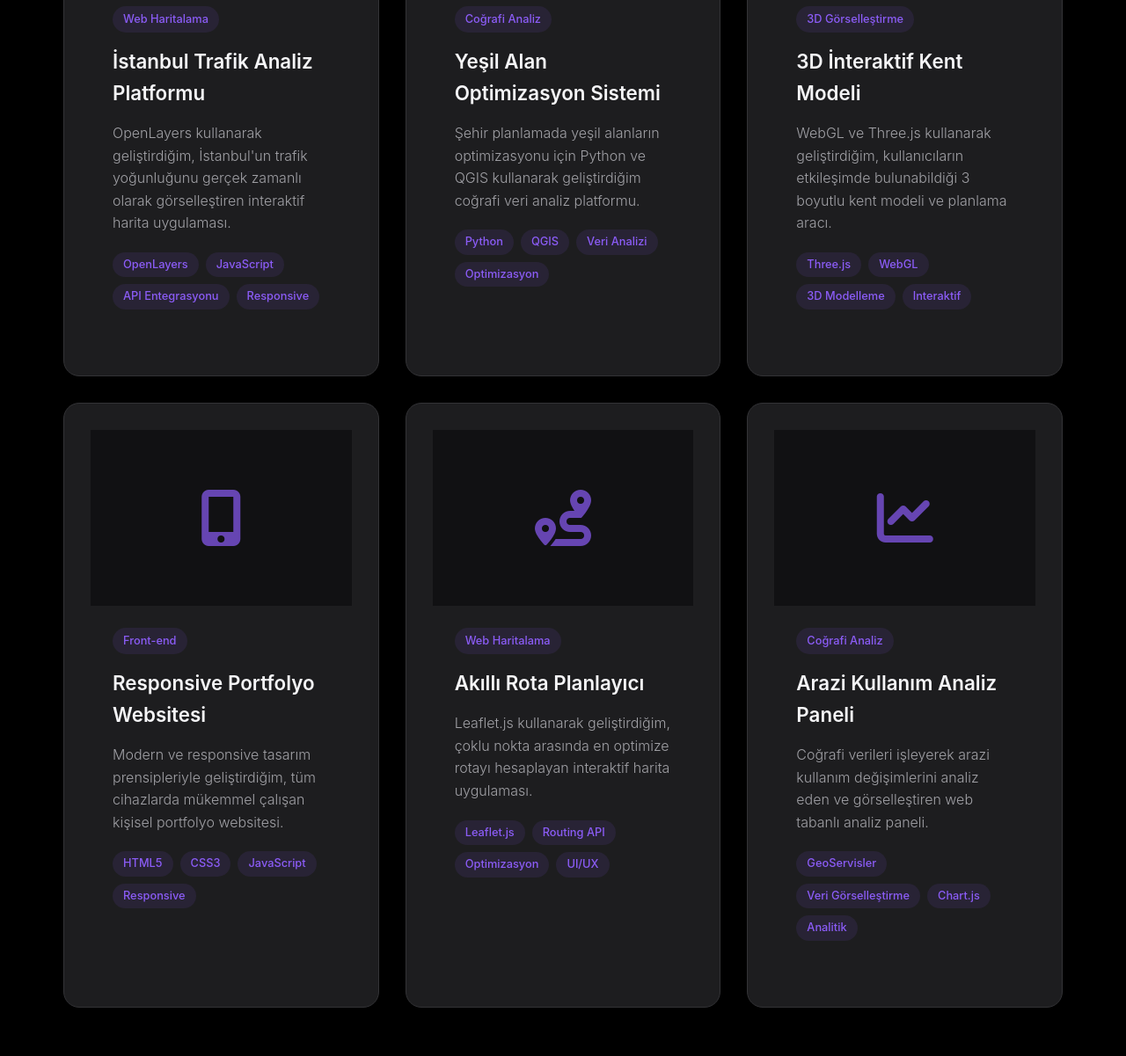
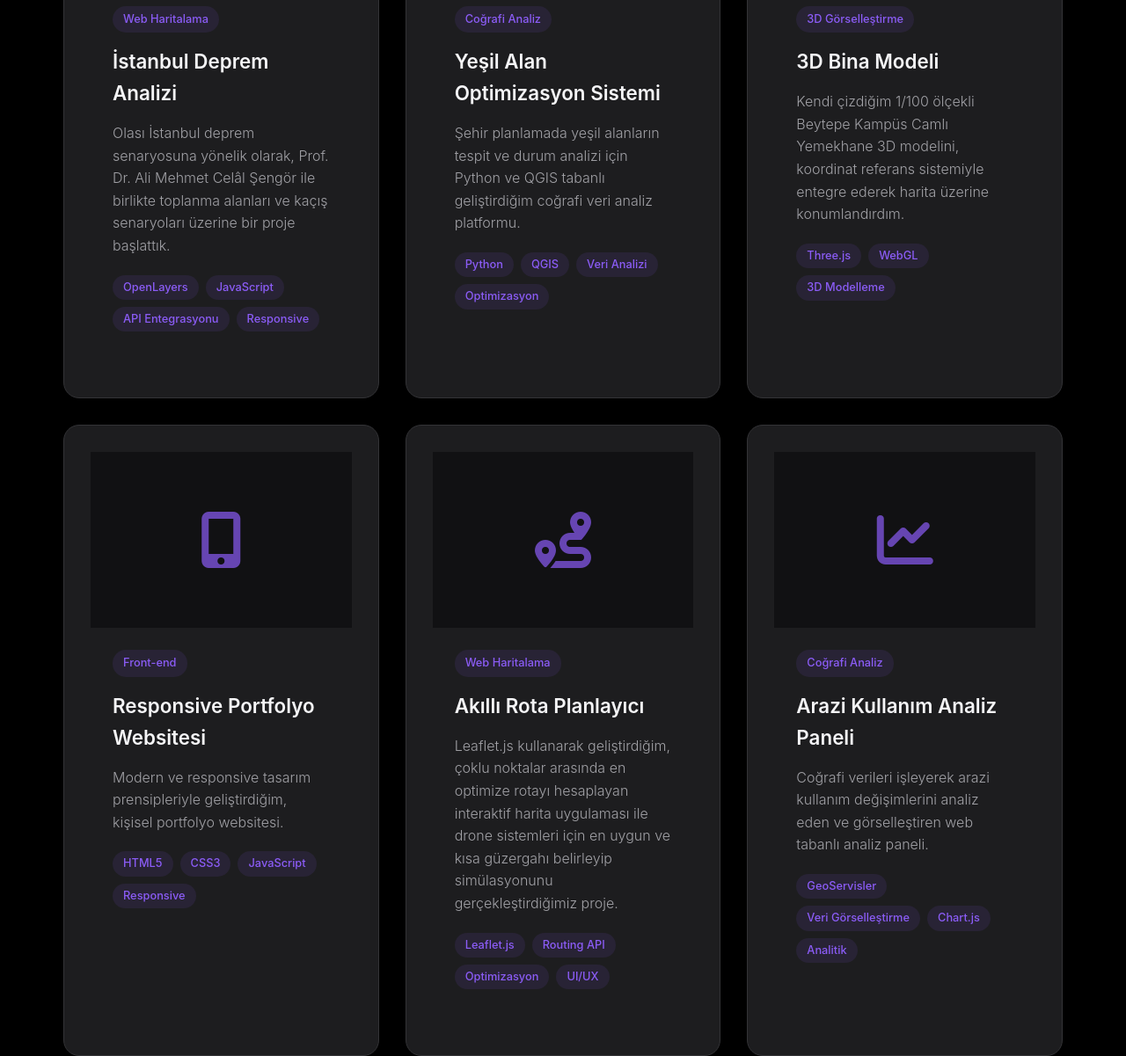
Before and after one commit to GMT-458-Web-GIS/personal-web-page-enesvta, a plain HTML site: page odev/projelerim.html in a window 1280 px wide. Shown: the part 740-1941 px from the top of the page at 88% size. Drawn offline with Linux system fonts and the light colour scheme.

Commit message:
Update project descriptions and titles in HTML123

```diff
--- a/odev/projelerim.html
+++ b/odev/projelerim.html
@@ -23,7 +23,7 @@
         <section id="projects">
             <div class="projects-header">
                 <h1>Projelerim</h1>
-                <p>Harita mühendisliği ve web teknolojilerini birleştiren yenilikçi projelerim. Aşağıda kategorilere göre filtreleyebilirsiniz.</p>
+                <p>Harita mühendisliği ve web teknolojilerini birleştiren  projelerim. Aşağıda kategorilere göre filtreleyebilirsiniz.</p>
             </div>
 
             <div class="projects-filter">
@@ -42,10 +42,10 @@
                     </div>
                     <div class="project-content">
                         <span class="project-category">Web Haritalama</span>
-                        <h3 class="project-title">İstanbul Trafik Analiz Platformu</h3>
+                        <h3 class="project-title">İstanbul Deprem Analizi</h3>
                         <p class="project-description">
-                            OpenLayers kullanarak geliştirdiğim, İstanbul'un trafik yoğunluğunu
-                            gerçek zamanlı olarak görselleştiren interaktif harita uygulaması.
+                            Olası İstanbul deprem senaryosuna yönelik olarak, Prof. Dr. Ali Mehmet Celâl Şengör ile birlikte toplanma alanları ve kaçış senaryoları üzerine bir proje başlattık.
+
                         </p>
                         <div class="project-tags">
                             <span class="project-tag">OpenLayers</span>
@@ -65,8 +65,8 @@
                         <span class="project-category">Coğrafi Analiz</span>
                         <h3 class="project-title">Yeşil Alan Optimizasyon Sistemi</h3>
                         <p class="project-description">
-                            Şehir planlamada yeşil alanların optimizasyonu için Python ve QGIS
-                            kullanarak geliştirdiğim coğrafi veri analiz platformu.
+                            Şehir planlamada yeşil alanların tespit ve durum analizi için Python ve QGIS
+                            tabanlı geliştirdiğim coğrafi veri analiz platformu.
                         </p>
                         <div class="project-tags">
                             <span class="project-tag">Python</span>
@@ -84,16 +84,15 @@
                     </div>
                     <div class="project-content">
                         <span class="project-category">3D Görselleştirme</span>
-                        <h3 class="project-title">3D İnteraktif Kent Modeli</h3>
+                        <h3 class="project-title">3D Bina Modeli</h3>
                         <p class="project-description">
-                            WebGL ve Three.js kullanarak geliştirdiğim, kullanıcıların etkileşimde
-                            bulunabildiği 3 boyutlu kent modeli ve planlama aracı.
+                           Kendi çizdiğim 1/100 ölçekli Beytepe Kampüs Camlı Yemekhane 3D modelini, koordinat referans sistemiyle entegre ederek harita üzerine konumlandırdım.
                         </p>
                         <div class="project-tags">
                             <span class="project-tag">Three.js</span>
                             <span class="project-tag">WebGL</span>
                             <span class="project-tag">3D Modelleme</span>
-                            <span class="project-tag">Interaktif</span>
+
                         </div>
                     </div>
                 </div>
@@ -108,7 +107,7 @@
                         <h3 class="project-title">Responsive Portfolyo Websitesi</h3>
                         <p class="project-description">
                             Modern ve responsive tasarım prensipleriyle geliştirdiğim,
-                            tüm cihazlarda mükemmel çalışan kişisel portfolyo websitesi.
+                    kişisel portfolyo websitesi.
                         </p>
                         <div class="project-tags">
                             <span class="project-tag">HTML5</span>
@@ -128,8 +127,7 @@
                         <span class="project-category">Web Haritalama</span>
                         <h3 class="project-title">Akıllı Rota Planlayıcı</h3>
                         <p class="project-description">
-                            Leaflet.js kullanarak geliştirdiğim, çoklu nokta arasında
-                            en optimize rotayı hesaplayan interaktif harita uygulaması.
+                            Leaflet.js kullanarak geliştirdiğim, çoklu noktalar arasında en optimize rotayı hesaplayan interaktif harita uygulaması ile drone sistemleri için en uygun ve kısa güzergahı belirleyip simülasyonunu gerçekleştirdiğimiz proje.
                         </p>
                         <div class="project-tags">
                             <span class="project-tag">Leaflet.js</span>
```
